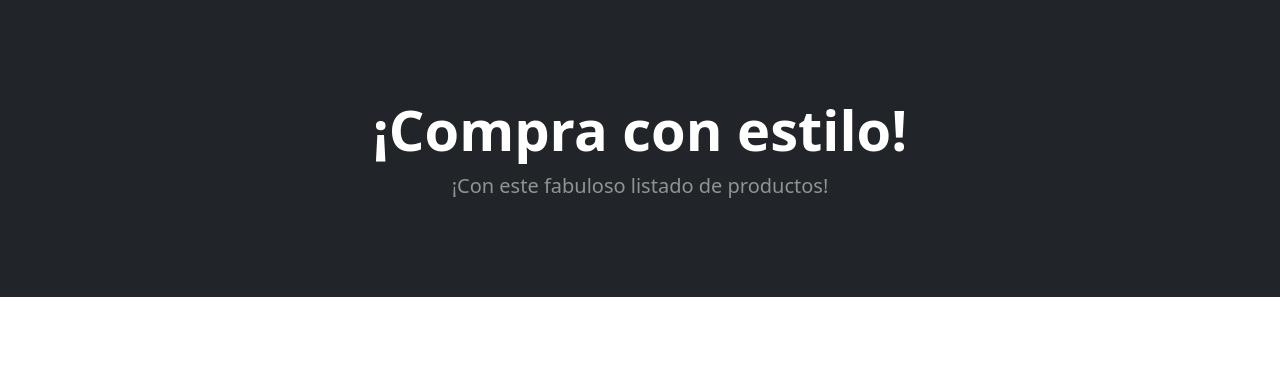
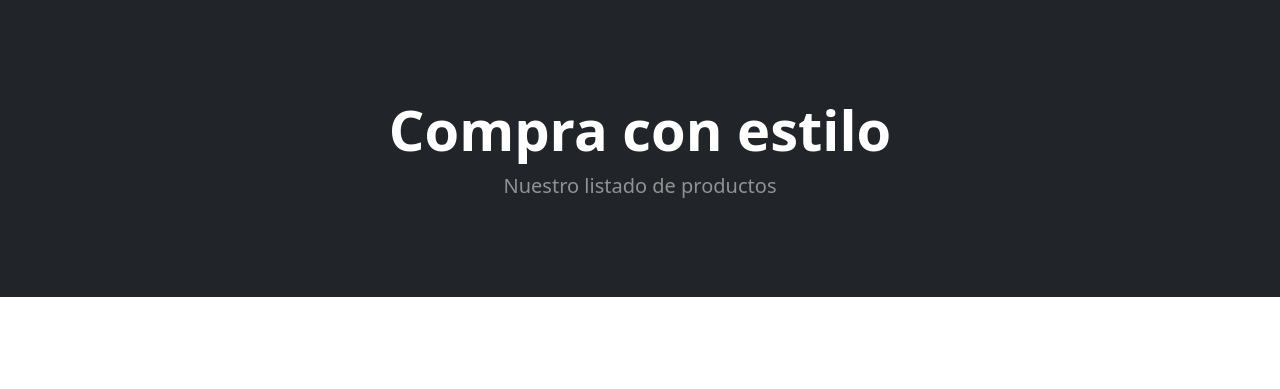
Before and after one commit to aldac1/Cardozo-TuPrimeraPagina, a Django app: page /tienda/ in a window 1280 px wide. Shown: the part 56-445 px from the top of the page. Run offline with Django 4.2, Linux system fonts and the light colour scheme; the visitor is signed in with stand-in values (Sample User, id 1); data that the repository does not hold is empty; some libraries are stand-ins or nearby versions.

Commit message:
arreglos en la pagina

```diff
--- a/home/templates/about.html
+++ b/home/templates/about.html
@@ -5,7 +5,8 @@
   <div class="container px-4 px-lg-5 my-5">
       <div class="text-center text-white">
           <h1 class="display-4 fw-bolder">Acerca de nosotros</h1>
-          <p class="lead fw-normal text-white-50 mb-0">Conocemos!</p>
+          <p class="lead fw-normal text-white-50 mb-0">Esta tienda en línea forma parte de la entrega final del curso de Python en Coderhouse de Alda Cardozo.
+            Gracias por visitar esta página!</p>
       </div>
   </div>
 </header>
--- a/home/templates/authenticated.html
+++ b/home/templates/authenticated.html
@@ -4,7 +4,7 @@
 <header class="bg-dark py-5">
   <div class="container px-4 px-lg-5 my-5">
       <div class="text-center text-white">
-          <h1 class="display-4 fw-bolder">¡Estas autenticado!</h1>
+          <h1 class="display-4 fw-bolder">Estas autenticado</h1>
           <p class="lead fw-normal text-white-50 mb-0">Esta es una vista donde se usa un decorador para autenticación</p>
       </div>
   </div>
--- a/home/templates/home.html
+++ b/home/templates/home.html
@@ -4,7 +4,7 @@
 <header class="bg-dark py-5">
   <div class="container px-4 px-lg-5 my-5">
       <div class="text-center text-white">
-          <h1 class="display-4 fw-bolder">¡Bienvenidos a la tienda!</h1>
+          <h1 class="display-4 fw-bolder">Bienvenidos a la tienda</h1>
           {% if user.is_authenticated %}
           <p class="lead fw-normal text-white-50 mb-0">¡Hola {{user.username}}!</p>
           {% else %}
@@ -17,5 +17,4 @@
 
 
 {% block content %}
-<p>Hicimos algo :)</p>
 {% endblock %}
--- a/tienda/templates/ropa_list.html
+++ b/tienda/templates/ropa_list.html
@@ -8,8 +8,8 @@
 <header class="bg-dark py-5">
   <div class="container px-4 px-lg-5 my-5">
       <div class="text-center text-white">
-          <h1 class="display-4 fw-bolder">¡Compra con estilo!</h1>
-          <p class="lead fw-normal text-white-50 mb-0">¡Con este fabuloso listado de productos!</p>
+          <h1 class="display-4 fw-bolder">Compra con estilo</h1>
+          <p class="lead fw-normal text-white-50 mb-0">Nuestro listado de productos</p>
       </div>
   </div>
 </header>
```
